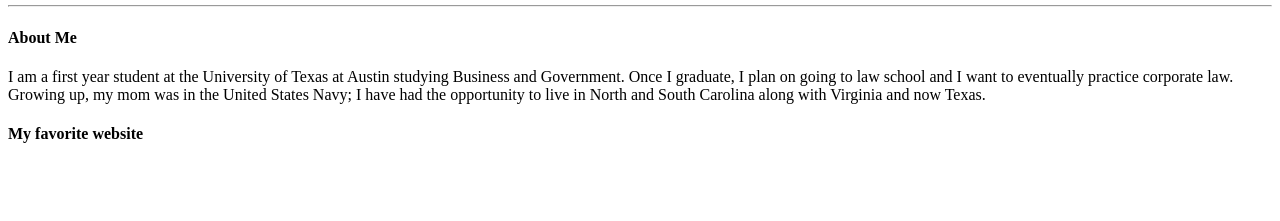
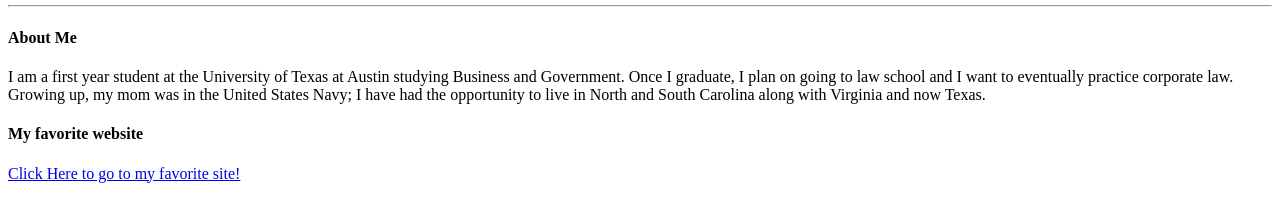
Before and after one commit to WillieJC3/WillieJC3.github.io, a plain HTML site: page index.html in a window 1280 px wide. Shown: the part 319-540 px from the top of the page. Drawn offline with Linux system fonts and the light colour scheme.

Commit message:
Favorite website link

```diff
--- a/index.html
+++ b/index.html
@@ -3,3 +3,4 @@
 <h4><strong>About Me</strong></h4>
 <p> I am a first year student at the University of Texas at Austin studying Business and Government. Once I graduate, I plan on going to law school and I want to eventually practice corporate law. Growing up, my mom was in the United States Navy; I have had the opportunity to live in North and South Carolina along with Virginia and now Texas. <p>
 <h4> My favorite website </h4>
+<a href="https://flipboard.com/@thenewsdesk/news-i8koidj5z">Click Here to go to my favorite site! </a>
```
